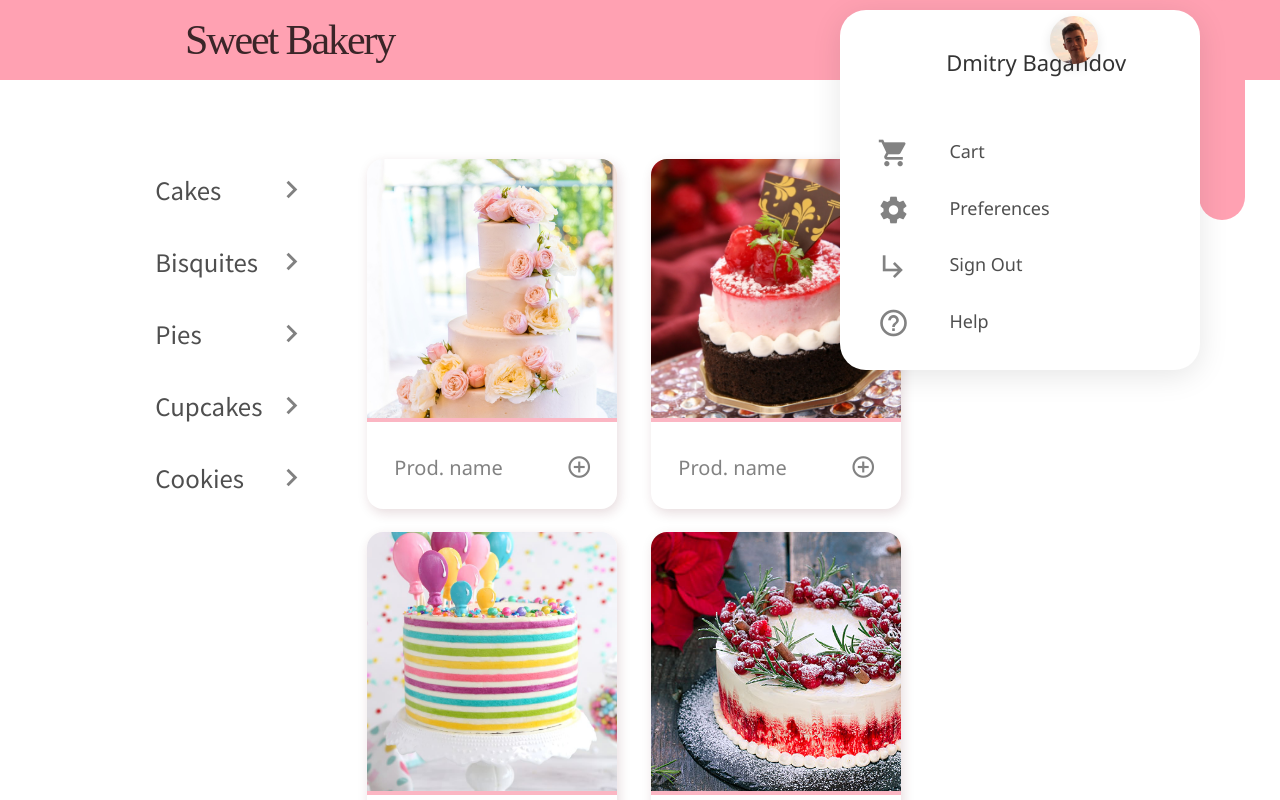
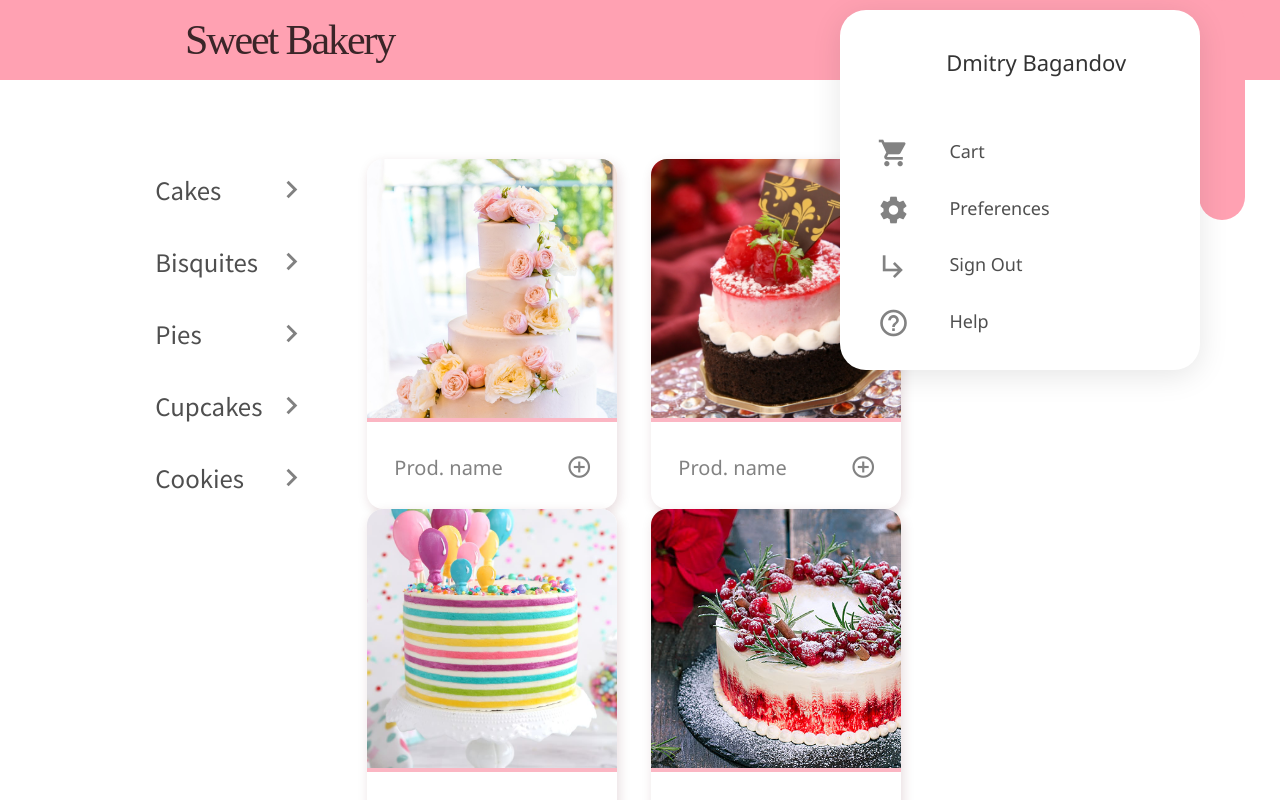
Before and after one commit to Dender46/sweet-bakery, a React (Create React App) app: page / in a window 1280 px wide. Both pictures are taken after a click on the element "expand_more". Shown: the top 800 px of the page. Built offline with nearby package versions, Linux system fonts and the light colour scheme; a web font is replaced by a local one.

Commit message:
Fix some elements on screen

```diff
--- a/src/App.tsx
+++ b/src/App.tsx
@@ -12,12 +12,14 @@
   const [mountProfilePopup, setMountProfilePopup] = useState(false);
   const profilePopupRef: React.RefObject<HTMLDivElement> = React.useRef(null);
 
-  const productsInfo: Array<{image: String, title : String}> = [
+  var productsInfo: Array<{image: String, title : String}> = [
     {image: 'cake0.jpg', title: 'Prod. name'},
     {image: 'cake1.jpg', title: 'Prod. name'},
     {image: 'cake2.jpg', title: 'Prod. name'},
     {image: 'cake3.jpg', title: 'Prod. name'}
   ];
+
+  productsInfo = productsInfo.concat(productsInfo).concat(productsInfo);
 
   return (
     <div className="App">
--- a/src/components/ProfilePopup.css
+++ b/src/components/ProfilePopup.css
@@ -1,5 +1,5 @@
 .ProfilePopup {
-  position:       absolute;
+  position:       fixed;
   top:            10px;
   right:          80px;
   z-index:        100;
--- a/src/components/SideBar.tsx
+++ b/src/components/SideBar.tsx
@@ -12,7 +12,7 @@
 
 function SideBar() {
   const style: React.CSSProperties = {
-    position: "absolute",
+    position: "fixed",
     height: "346.9px",
     left: "9.79%",
     right: "75.78%",
--- a/src/components/UpperBar.css
+++ b/src/components/UpperBar.css
@@ -1,4 +1,7 @@
 .UpperBar {
+  position: fixed;
+  z-index: 80;
+
   width:        100%;
   height:       121px;
 
```
